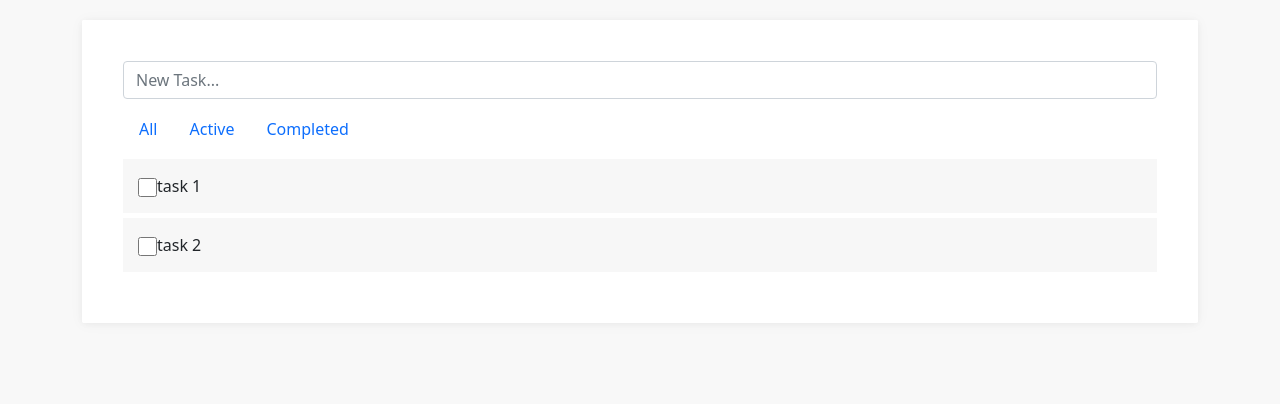
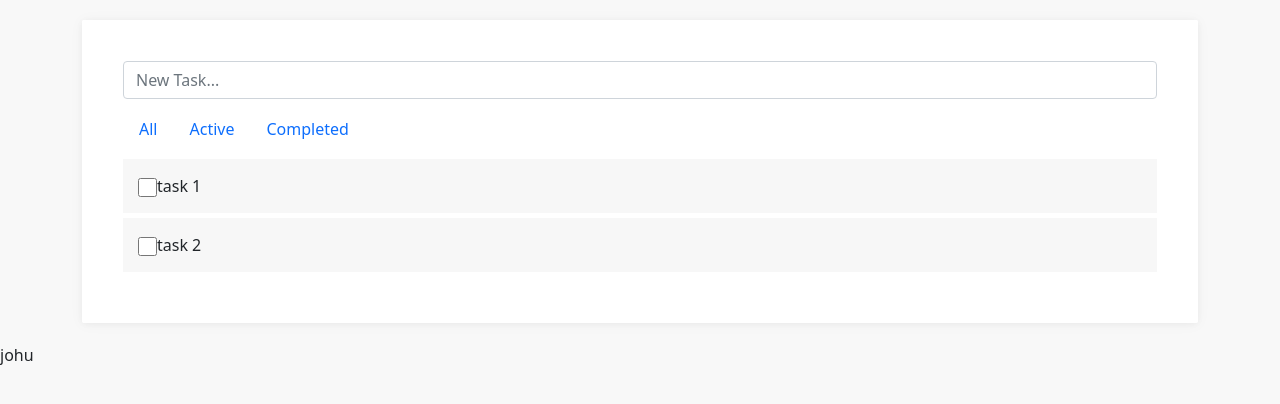
Before and after one commit to babaie774/ContextualTodo, a React (Create React App) app: page / in a window 1280 px wide. Shown: the top 404 px of the page. Built offline with nearby package versions, Linux system fonts and the light colour scheme.

Commit message:
changin-app

```diff
--- a/src/App.tsx
+++ b/src/App.tsx
@@ -20,6 +20,7 @@ export default function App() {
       <HandleStatusContext.Provider value={{ handleStatus: handleStatus }} >
         <div>
           <TodoList />
+          johu
         </div >
       </HandleStatusContext.Provider>
     </TodoContext.Provider>
```
